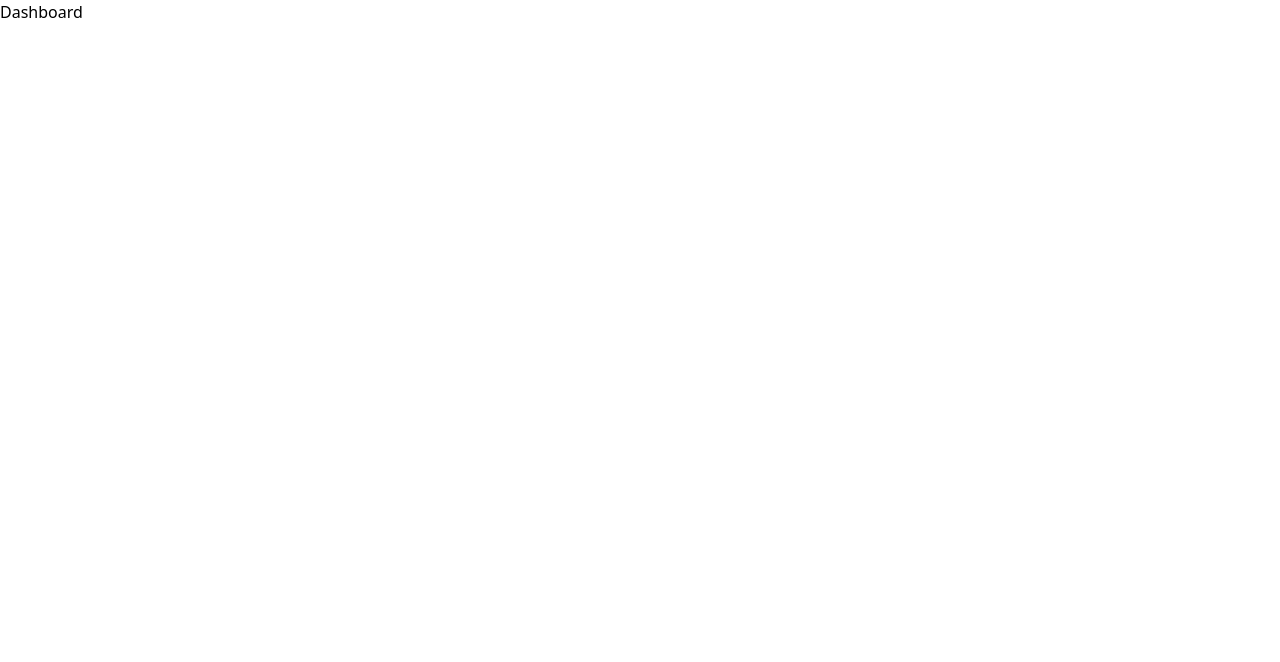
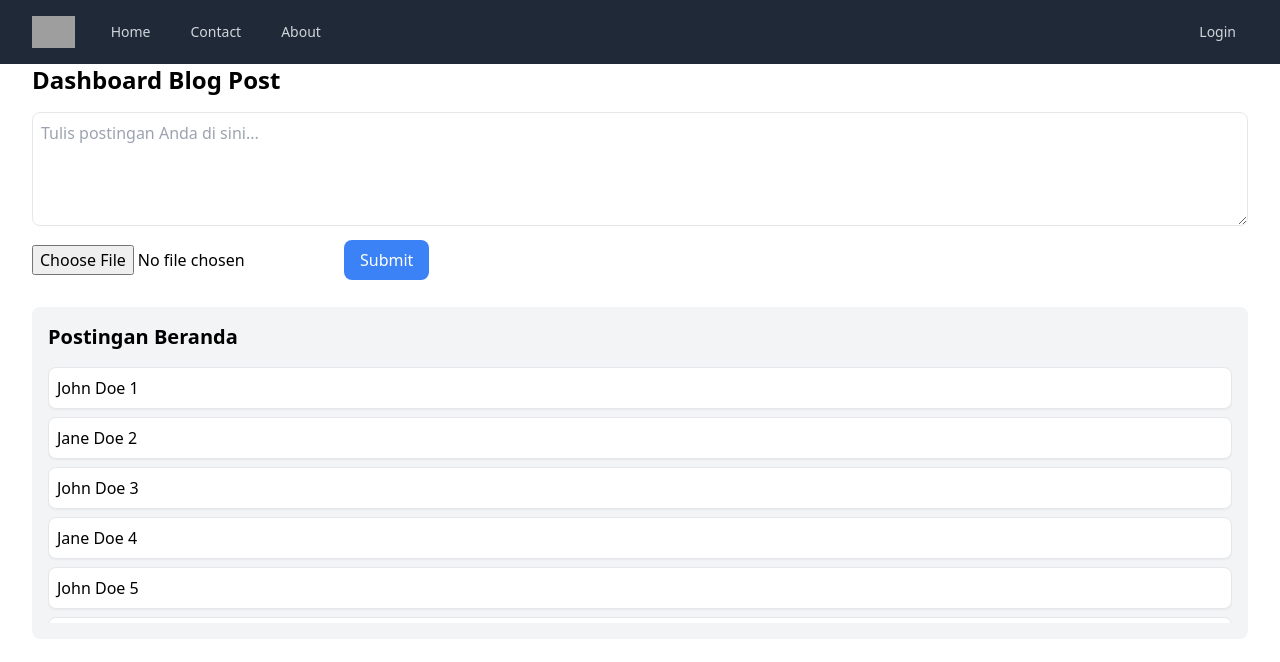
Before and after one commit to Maniexie/reaxius-mern-blog, a React (Vite) app in the folder frontend/: page /dashboard in a window 1280 px wide. Shown: the top 662 px of the page. Built offline with nearby package versions, Linux system fonts and the light colour scheme; grey boxes are pictures that could not be loaded.

Commit message:
penambahan fitur dashboard post | on progress

```diff
--- /dev/null
+++ b/frontend/src/components/Card/index.jsx
@@ -0,0 +1,5 @@
+const index = () => {
+  return <div>index</div>;
+};
+
+export default index;
--- a/frontend/src/components/Hero/index.jsx
+++ b/frontend/src/components/Hero/index.jsx
@@ -51,21 +51,24 @@ export default function Example() {
           </div>
           <div className="text-center">
             <h1 className="text-balance text-5xl font-semibold tracking-tight text-gray-900 sm:text-7xl">
-              Data to enrich your online business
+              Temukan Canda Tawa Anda Disini
             </h1>
             <p className="mt-8 text-pretty text-lg font-medium text-gray-500 sm:text-xl/8">
-              Anim aute id magna aliqua ad ad non deserunt sunt. Qui irure qui
-              lorem cupidatat commodo. Elit sunt amet fugiat veniam occaecat.
+              Lelah dengan rutinitas yang membosankan? Kami hadir untuk
+              mengembalikan senyum di wajah Anda! Di sini, Anda akan menemukan
+              segala hal yang bisa membuat Anda tertawa, mulai dari video lucu
+              hingga cerita menggelitik yang pasti bikin hari Anda lebih ceria.
+              Siap untuk menemukan tawa yang sudah lama hilang?
             </p>
             <div className="mt-10 flex items-center justify-center gap-x-6">
               <a
                 href="#"
                 className="rounded-md bg-indigo-600 px-3.5 py-2.5 text-sm font-semibold text-white shadow-sm hover:bg-indigo-500 focus-visible:outline focus-visible:outline-2 focus-visible:outline-offset-2 focus-visible:outline-indigo-600"
               >
-                Get started
+                Mulai Sekarang
               </a>
               <a href="#" className="text-sm/6 font-semibold text-gray-900">
-                Learn more <span aria-hidden="true">→</span>
+                Pelajari Lebih Lanjut <span aria-hidden="true">→</span>
               </a>
             </div>
           </div>
--- a/frontend/src/components/Navbar/index.jsx
+++ b/frontend/src/components/Navbar/index.jsx
@@ -56,7 +56,7 @@ export default function Navbar() {
 
   return (
     <Disclosure as="nav" className="bg-gray-800 fixed top-0 w-full z-50 ">
-      <div className="mx-auto max-w-7xl px-2 sm:px-6 lg:px-8">
+      <div className="mx-auto max-w-[1280px] px-2 sm:px-6 lg:px-8">
         <div className="relative flex h-16 items-center justify-between">
           <div className="absolute inset-y-0 left-0 flex items-center sm:hidden">
             {/* Mobile menu button*/}
@@ -122,7 +122,6 @@ export default function Navbar() {
                   <BellIcon aria-hidden="true" className="size-6" />
                 </button>
 
-                {/* <span>{name}</span> */}
                 {/* Profile dropdown */}
                 <Menu as="div" className="relative ml-3">
                   <div>
--- /dev/null
+++ b/frontend/src/layouts/dashboardLayout.jsx
@@ -0,0 +1,13 @@
+import Navbar from "../components/Navbar";
+
+const dashboardLayout = () => {
+  return (
+    <div>
+      <div className="mt-16">
+        <Navbar />
+      </div>
+    </div>
+  );
+};
+
+export default dashboardLayout;
--- a/frontend/src/pages/About/about.jsx
+++ b/frontend/src/pages/About/about.jsx
@@ -4,6 +4,9 @@ const About = () => {
   return (
     <div>
       <Navbar />
+      <h1 className="text-3xl font-bold underline text-center mt-16">
+        ini halaman About{" "}
+      </h1>
     </div>
   );
 };
--- a/frontend/src/pages/Contact/index.jsx
+++ b/frontend/src/pages/Contact/index.jsx
@@ -1,11 +1,12 @@
-import React from "react";
 import Navbar from "../../components/Navbar";
 
 const index = () => {
   return (
     <div>
       <Navbar />
-      Contact
+      <h1 className="text-3xl font-bold underline text-center mt-16">
+        ini halaman Contact{" "}
+      </h1>
     </div>
   );
 };
--- a/frontend/src/pages/Dashboard/index.jsx
+++ b/frontend/src/pages/Dashboard/index.jsx
@@ -1,5 +1,50 @@
+import DashboardLayout from "../../layouts/dashboardLayout";
+
 const Dashboard = () => {
-  return <div>Dashboard</div>;
+  const list = [
+    { id: 1, name: "John Doe 1" },
+    { id: 2, name: "Jane Doe 2" },
+    { id: 3, name: "John Doe 3" },
+    { id: 4, name: "Jane Doe 4" },
+    { id: 5, name: "John Doe 5" },
+    { id: 6, name: "Jane Doe 6" },
+    // Tambahkan lebih banyak data jika diperlukan
+  ];
+
+  return (
+    <div>
+      <DashboardLayout />
+      <div className="mx-auto flex flex-col justify-center max-w-7xl px-4 sm:px-6 lg:px-8">
+        <h1 className="text-2xl font-bold mb-4">Dashboard Blog Post</h1>
+        {/* Form Input */}
+        <div className="mb-6">
+          <textarea
+            className="w-full border rounded-lg p-2 mb-2"
+            placeholder="Tulis postingan Anda di sini..."
+            rows="4"
+          ></textarea>
+          <input type="file" className="mb-2" />
+          <button className="px-4 py-2 bg-blue-500 text-white rounded-lg">
+            Submit
+          </button>
+        </div>
+        {/* Postingan Beranda */}
+        <div className="bg-gray-100 p-4 rounded-lg">
+          <h2 className="text-xl font-semibold mb-4">Postingan Beranda</h2>
+          <div className="h-64 overflow-y-auto">
+            {list.map((item) => (
+              <div
+                key={item.id}
+                className="p-2 mb-2 bg-white rounded-lg shadow-sm border"
+              >
+                {item.name}
+              </div>
+            ))}
+          </div>
+        </div>
+      </div>
+    </div>
+  );
 };
 
 export default Dashboard;
--- /dev/null
+++ b/frontend/src/pages/Dashboard/post.jsx
@@ -0,0 +1,75 @@
+import DashboardLayout from "../../layouts/dashboardLayout";
+
+const Post = () => {
+  const listLeft = Array.from({ length: 20 }, (_, i) => `Konten Kiri ${i + 1}`);
+  const listRight = Array.from(
+    { length: 20 },
+    (_, i) => `Konten Kanan ${i + 1}`
+  );
+
+  const list = Array.from({ length: 20 }, (_, i) => `Artikel ${i + 1}`);
+
+  return (
+    <div>
+      <DashboardLayout />
+      <div className="mx-auto px-4 sm:px-6 lg:px-8 h-screen flex">
+        {/* Kolom Kiri */}
+        <div className="w-1/5 bg-gray-100 p-4 rounded-lg h-full overflow-y-auto">
+          <h2 className="text-xl font-semibold mb-4">Kolom Kiri</h2>
+          {listLeft.map((item, index) => (
+            <div
+              key={index}
+              className="p-2 mb-2 bg-white rounded-lg shadow-sm border"
+            >
+              {item}
+            </div>
+          ))}
+        </div>
+
+        {/* Kolom Tengah */}
+        <div className="flex-1 bg-gray-50 p-4 rounded-lg h-full">
+          <h2 className="text-xl font-semibold mb-4">Apa inspirasi anda ?</h2>
+          {/* Form Input */}
+          <div className="mb-6">
+            <textarea
+              className="w-full border rounded-lg p-2 mb-2"
+              placeholder="Tulis postingan Anda di sini..."
+              rows="4"
+            ></textarea>
+            <input type="file" className="mb-2" />
+            <button className="px-4 py-2 bg-blue-500 text-white rounded-lg align-center">
+              Submit
+            </button>
+          </div>
+          {/* Postingan Beranda */}
+          <div>
+            <h2 className="text-xl font-semibold mb-4">Postingan Beranda</h2>
+            {list.map((item, index) => (
+              <div
+                key={index}
+                className="p-2 mb-2 bg-white rounded-lg shadow-sm border"
+              >
+                {item}
+              </div>
+            ))}
+          </div>
+        </div>
+
+        {/* Kolom Kanan */}
+        <div className="w-1/5 bg-gray-100 p-4 rounded-lg h-full overflow-y-auto ml-4">
+          <h2 className="text-xl font-semibold mb-4">Kolom Kanan</h2>
+          {listRight.map((item, index) => (
+            <div
+              key={index}
+              className="p-2 mb-2 bg-white rounded-lg shadow-sm border"
+            >
+              {item}
+            </div>
+          ))}
+        </div>
+      </div>
+    </div>
+  );
+};
+
+export default Post;
--- a/frontend/src/routes/index.jsx
+++ b/frontend/src/routes/index.jsx
@@ -7,6 +7,9 @@ import Contact from "../pages/Contact/index";
 // Profile section
 import Profile from "../pages/Profile";
 import Settings from "../pages/Settings";
+
+// Dashboard Post
+import DashboardPost from "../pages/Dashboard/post";
 
 // Auth section
 import AuthLayout from "../layouts/authLayout";
@@ -25,14 +28,17 @@ const AppRoutes = () => {
         {/* profile section */}
         <Route path="/profile" element={<Profile />} />
         <Route path="/settings" element={<Settings />} />
+        <Route path="/logout/:id" />
 
-        <Route path="/logout/:id" />
         {/* Auth */}
         {"Auth"}
         <Route element={<AuthLayout />}>
           <Route path="/login" element={<Login />} />
           <Route path="/register" element={<Register />} />
         </Route>
+
+        {/* Dashboard Post */}
+        <Route path="/dashboard/post" element={<DashboardPost />} />
 
         {/* not found */}
         <Route path="*" element={<App />} />
```
